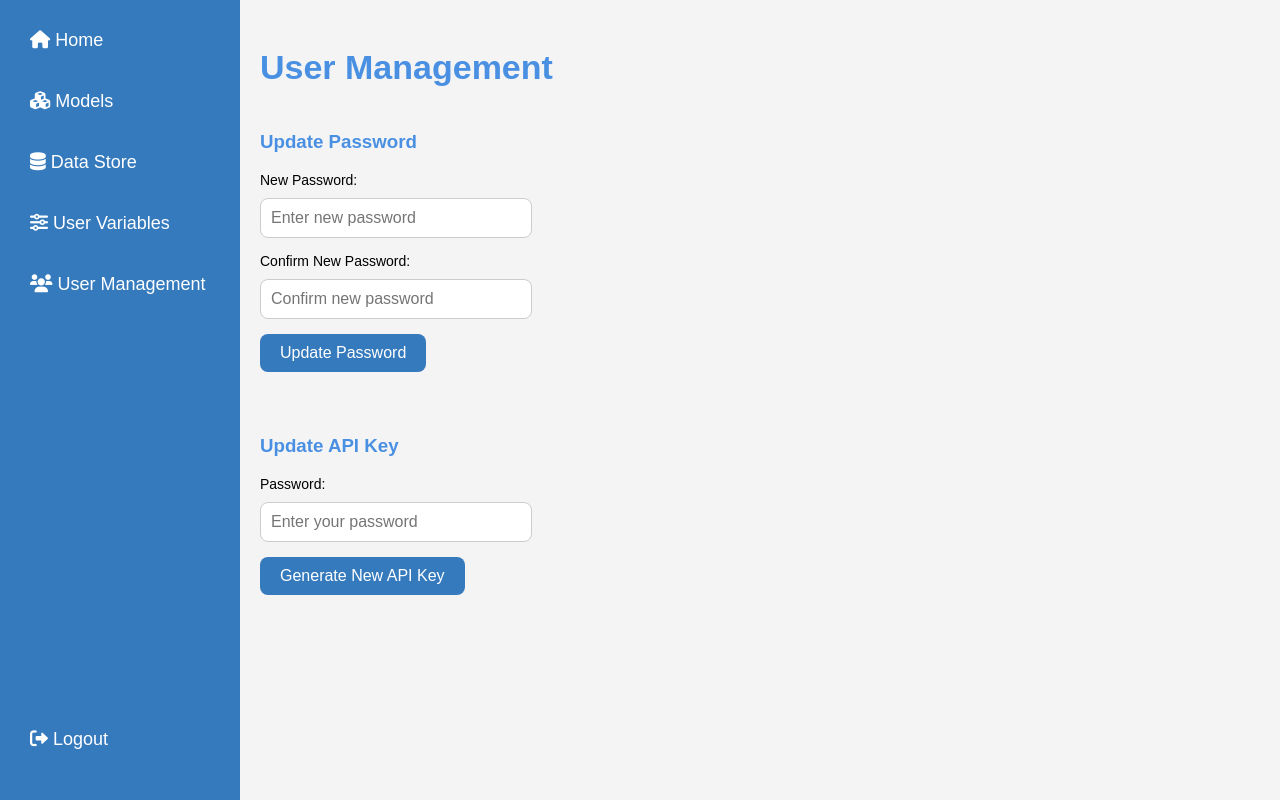
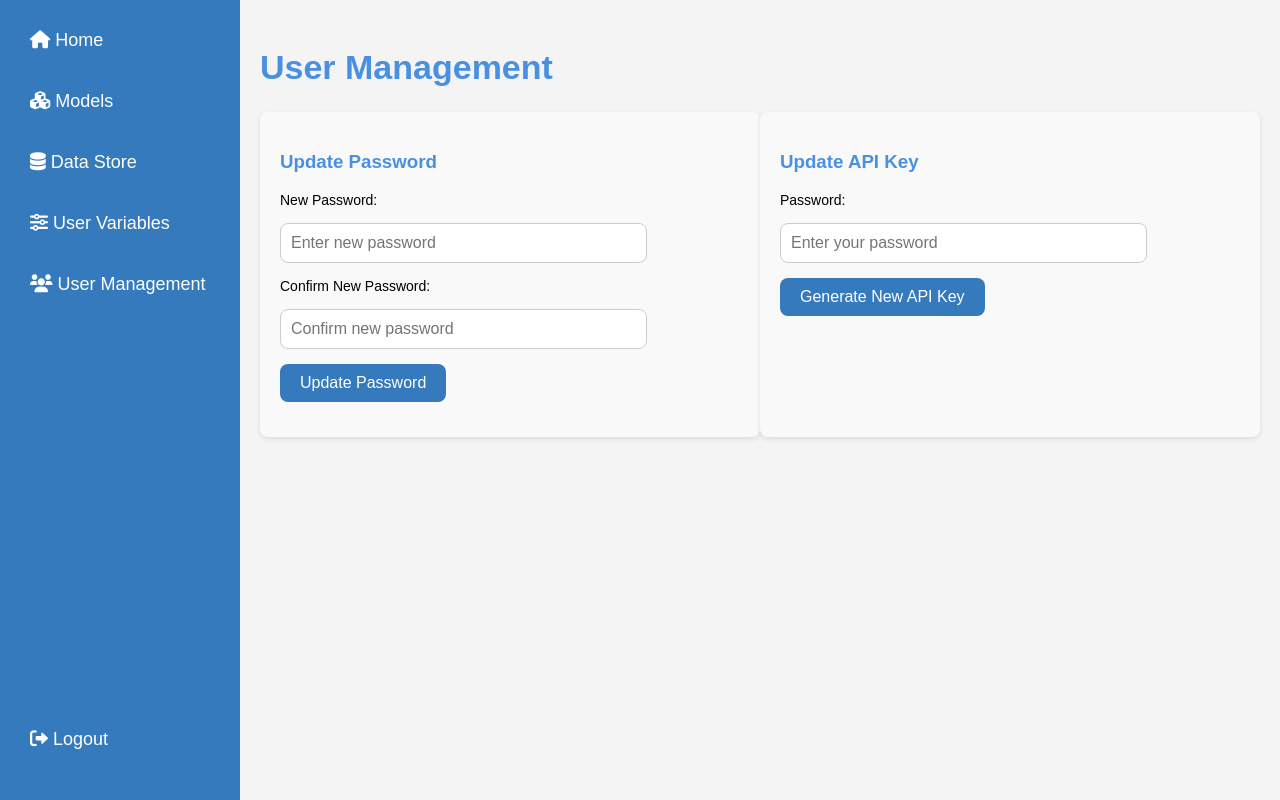
Before and after one commit to MLInsightLab/MLInsightLab-UI, a FastAPI app: page /users in a window 1280 px wide. Run offline with FastAPI, Linux system fonts and the light colour scheme; the visitor is signed in with stand-in values (Sample User, id 1).

Commit message:
updating user management
Signed-off-by: Jacob Renn <jacob.renn4@gmail.com>

```diff
--- a/code/static/css/user_management.css
+++ b/code/static/css/user_management.css
@@ -16,6 +16,7 @@ select {
 
 .admin-section h3, .admin-section h4 {
     color: #4a90e2;
+    margin-bottom: 10px;
 }
 
 .form-group {
@@ -25,7 +26,7 @@ select {
 .form-group label {
     display: block;
     font-size: 14px;
-    margin-bottom: 5px;
+    margin-bottom: 15px;
 }
 
 .hidden-value {
@@ -40,3 +41,21 @@ select {
 .copy-button {
     margin-left: 10px;
 }
+
+.grid-container {
+    display: flex;
+    flex-direction: column;
+    gap: 30px;
+}
+
+.top-row, .bottom-row {
+    display: grid;
+    grid-template-columns: repeat(auto-fit, minmax(300px, 1fr));
+}
+
+.form-container {
+    background: #f9f9f9;
+    padding: 20px;
+    border-radius: 8px;
+    box-shadow: 0 2px 5px rgba(0, 0, 0, 0.1);
+}
--- a/code/templates/user_management.html
+++ b/code/templates/user_management.html
@@ -25,28 +25,32 @@
     <div class="main-content">
         <h2>User Management</h2>
 
-        <!-- User Section -->
+        <div class="grid-container">
+
+            <!-- Top: User functions in two columns -->
+            <div class="top-row">
+                <!-- Column 1: Update Password -->
                 <div class="form-container">
                     <h3>Update Password</h3>
                     <div class="form-group">
                         <label for="new-password">New Password:</label>
-                <input type="password" id="new-password" placeholder="Enter new password" style="width: 25%">
+                        <input type="password" id="new-password" placeholder="Enter new password" style="width: 75%">
                     </div>
                     <div class="form-group">
                         <label for="confirm-password">Confirm New Password:</label>
-                <input type="password" id="confirm-password" placeholder="Confirm new password" style="width: 25%">
+                        <input type="password" id="confirm-password" placeholder="Confirm new password" style="width: 75%">
                     </div>
                     <div class="form-group">
                         <button onclick="updatePassword()">Update Password</button>
                     </div>
                 </div>
 
-        <!-- New Section: Update API Key -->
+                <!-- Column 2: Update API Key -->
                 <div class="form-container">
                     <h3>Update API Key</h3>
                     <div class="form-group">
                         <label for="password-api-key">Password:</label>
-                <input type="password" id="password-api-key" placeholder="Enter your password" style="width: 25%">
+                        <input type="password" id="password-api-key" placeholder="Enter your password" style="width: 75%">
                     </div>
                     <div class="form-group">
                         <button onclick="updateApiKey()">Generate New API Key</button>
@@ -55,23 +59,26 @@
                         <p><strong>New API Key:</strong> <span id="new-api-key"></span></p>
                     </div>
                 </div>
+            </div>
 
-        <!-- Admin Section (Only visible to admins) -->
-        <div class="admin-section">
+            <!-- Bottom: Admin Section -->
+            <div class="admin-section" style="display: none;">
                 <h3>Admin Controls</h3>
-
+                <div class="bottom-row">
+                    <!-- Column 1: Create New User -->
+                    <div class="form-container">
                         <h4>Create New User</h4>
                         <div class="form-group">
                             <label for="new-username">Username:</label>
-                <input type="text" id="new-username" placeholder="Enter username" style="width: 25%">
+                            <input type="text" id="new-username" placeholder="Enter username" style="width: 75%">
                         </div>
                         <div class="form-group">
                             <label for="new-user-password">Password:</label>
-                <input type="password" id="new-user-password" placeholder="Enter password" style="width: 25%">
+                            <input type="password" id="new-user-password" placeholder="Enter password" style="width: 75%">
                         </div>
                         <div class="form-group">
                             <label for="new-user-role">Role:</label>
-                <select id="new-user-role" style="width: 15%">
+                            <select id="new-user-role" style="width: 50%">
                                 <option value="admin">Admin</option>
                                 <option value="data_scientist">Data Scientist</option>
                                 <option value="user">User</option>
@@ -80,20 +87,27 @@
                         <div class="form-group">
                             <button onclick="createUser()">Create User</button>
                         </div>
+                    </div>
 
+                    <!-- Column 2: Delete User -->
+                    <div class="form-container">
                         <h4>Delete User</h4>
                         <div class="form-group">
                             <label for="delete-username">Select User to Delete:</label>
-                <select id="delete-username" style="width: 15%">
-                    <!-- Users will be dynamically populated here -->
+                            <select id="delete-username" style="width: 50%">
+                                <!-- Users will be dynamically populated -->
                             </select>
                         </div>
                         <div class="form-group">
                             <button onclick="deleteUser()">Delete User</button>
                         </div>
                     </div>
+                </div>
+            </div>
 
         </div>
+    </div>
+
 
     <script>
         document.addEventListener("DOMContentLoaded", async function () {
```
Lines whose indentation alone changed are shown as unchanged.
